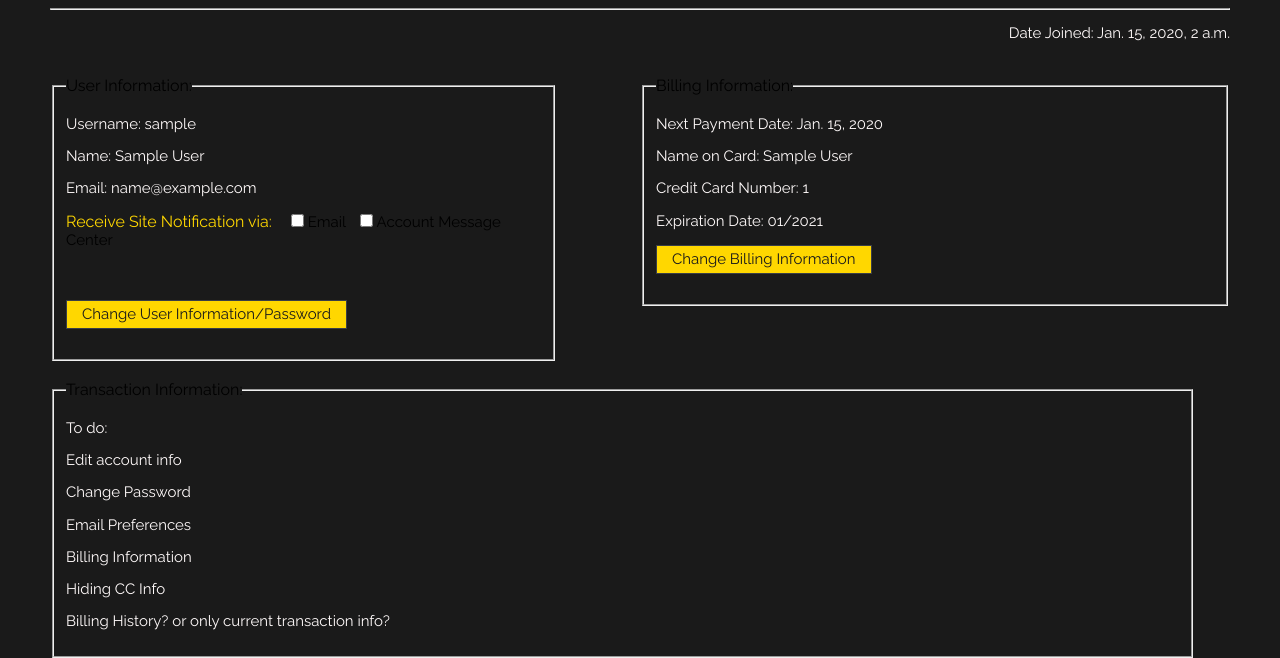
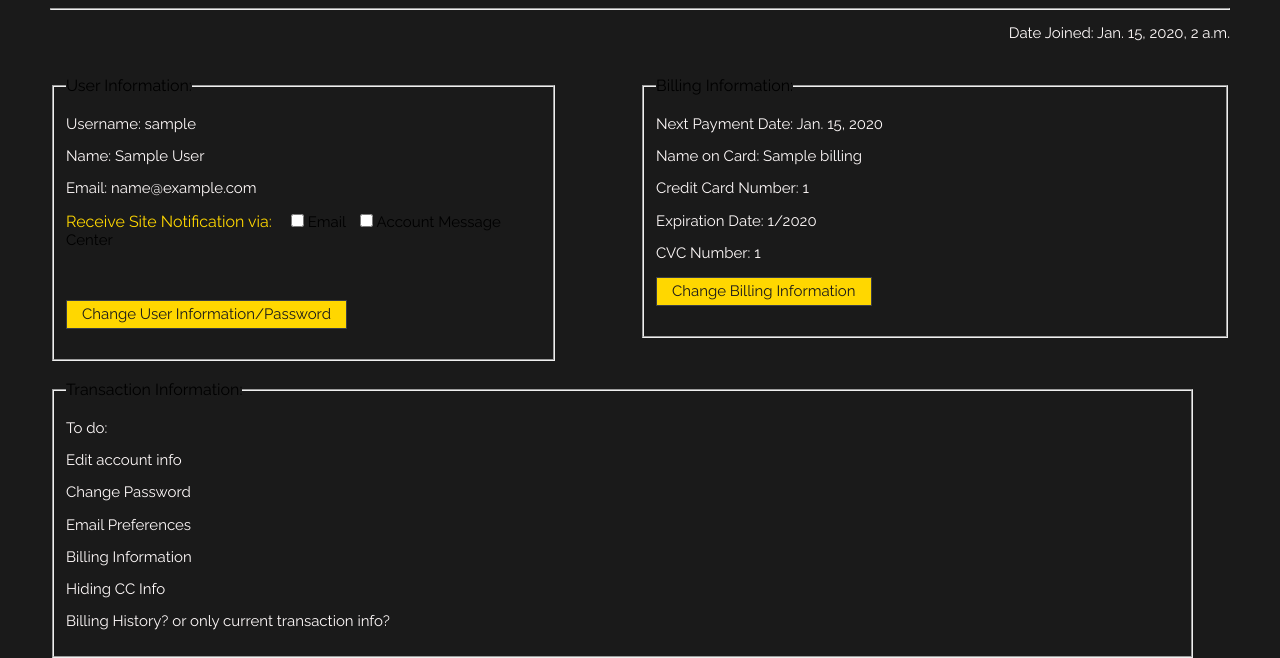
Before and after one commit to GavinMK/GECKZ-AMELA, a Django app: page /streaming/account/ in a window 1280 px wide. Shown: the part 172-830 px from the top of the page. Run offline with Django 3.2, Linux system fonts and the light colour scheme; a user stored in the database is signed in; tables that the repository leaves empty hold one stand-in row (values such as "Sample post").

Commit message:
Can view and change billing info

```diff
--- a/app_site/app_site/settings.py
+++ b/app_site/app_site/settings.py
@@ -78,7 +78,7 @@ DEBUG = True
 DATABASES = {
     'default': {
         'ENGINE': 'django.db.backends.mysql',
-        'NAME': 'production_copy',
+        'NAME': 'geckz_clone',
         'USER': 'amela',
         'PASSWORD': 'Rod!4800',
 		'HOST': 'geckz.c4wdoufytnsx.us-east-1.rds.amazonaws.com',
--- a/app_site/streaming/forms.py
+++ b/app_site/streaming/forms.py
@@ -34,7 +34,7 @@ class billing_form(forms.Form):
     cc_num = forms.IntegerField(label='Card Number')
     cvc_num = forms.IntegerField(label='CVC Number')
     exp_month = forms.IntegerField(label='Expiration Month')
-    exp_year = forms.IntegerField(label='Expiration Month')
+    exp_year = forms.IntegerField(label='Expiration Year')
 
 
 class change_form(forms.Form):
--- a/app_site/streaming/models.py
+++ b/app_site/streaming/models.py
@@ -38,7 +38,12 @@ class Actor(models.Model):
 
 
 class Billing(models.Model):
-    cc_info = models.BigIntegerField(default=0)
+    name = models.CharField(default='', max_length=50)
+    cc_num = models.BigIntegerField(default=0)
+    cvc_num = models.IntegerField(default=0)
+    exp_month = models.IntegerField(default=0)
+    exp_year = models.IntegerField(default=0)
+
     next_payment_date = models.DateField(default=timezone.now)
     num_sub_slots = models.IntegerField(default=10)
     num_rentals = models.IntegerField(default=0)
@@ -46,7 +51,7 @@ class Billing(models.Model):
 
     def __str__(self):
         query = SiteUser.objects.filter(billing=self)
-        return "Unassigned" if len(query) == 0 else query[0]
+        return "Unassigned" if len(query) == 0 else str(query[0])
 
 
 class CommentSection(models.Model):
--- a/app_site/streaming/templates/streaming/accountPage.html
+++ b/app_site/streaming/templates/streaming/accountPage.html
@@ -26,9 +26,10 @@
         <fieldset>
             <legend>Billing Information:</legend>
             <p>Next Payment Date: <span>{{ user.billing.next_payment_date }}</span></p>
-            <p>Name on Card: <span>{{ user.first_name }} {{ user.last_name }}</span></p>
-            <p>Credit Card Number: <span>{{ user.billing.cc_info }}</span></p>
-            <p>Expiration Date: <span>01/2021</span></p>
+            <p>Name on Card: <span>{{ user.billing.name }}</span></p>
+            <p>Credit Card Number: <span>{{ user.billing.cc_num }}</span></p>
+            <p>Expiration Date: <span>{{ user.billing.exp_month }}/{{ user.billing.exp_year }}</span></p>
+            <p>CVC Number: <span>{{ user.billing.cvc_num }}</span></p>
             <p></p>
             <div class="form-style" style="margin: 0;padding-bottom: 20px;">
                 <form action="{% url 'streaming:billing' %}">
--- a/app_site/streaming/views.py
+++ b/app_site/streaming/views.py
@@ -450,7 +450,27 @@ def inbox(request):
 @login_required(login_url='streaming:login')
 def billing(request):
     form = billing_form()
-    return render(request, 'streaming/billing.html', {'form': form})
+    context = {
+        'form' : form,
+        'error_message' : None,
+    }
+    if request.method == 'POST':
+        form = billing_form(request.POST)
+        if form.is_valid():
+            data = form.cleaned_data
+            billings = Billing.objects.all()
+            for billing in billings:
+                if (str(billing) == str(SiteUser.objects.get(username=request.user.username))):
+                    billing.name = data['name']
+                    billing.cc_num = data['cc_num']
+                    billing.cvc_num = data['cvc_num']
+                    billing.exp_month = data['exp_month']
+                    billing.exp_year = data['exp_year']
+                    billing.save()
+
+            return render(request, 'streaming/accountPage.html')
+
+    return render(request, 'streaming/billing.html', context)
 
 
 @login_required(login_url='streaming:login')
```
Also changed, not shown: app_site/streaming/templates/streaming/billing.html (+7 -6 lines), app_site/streaming/migrations/0008_auto_20190326_1244.py (added).
